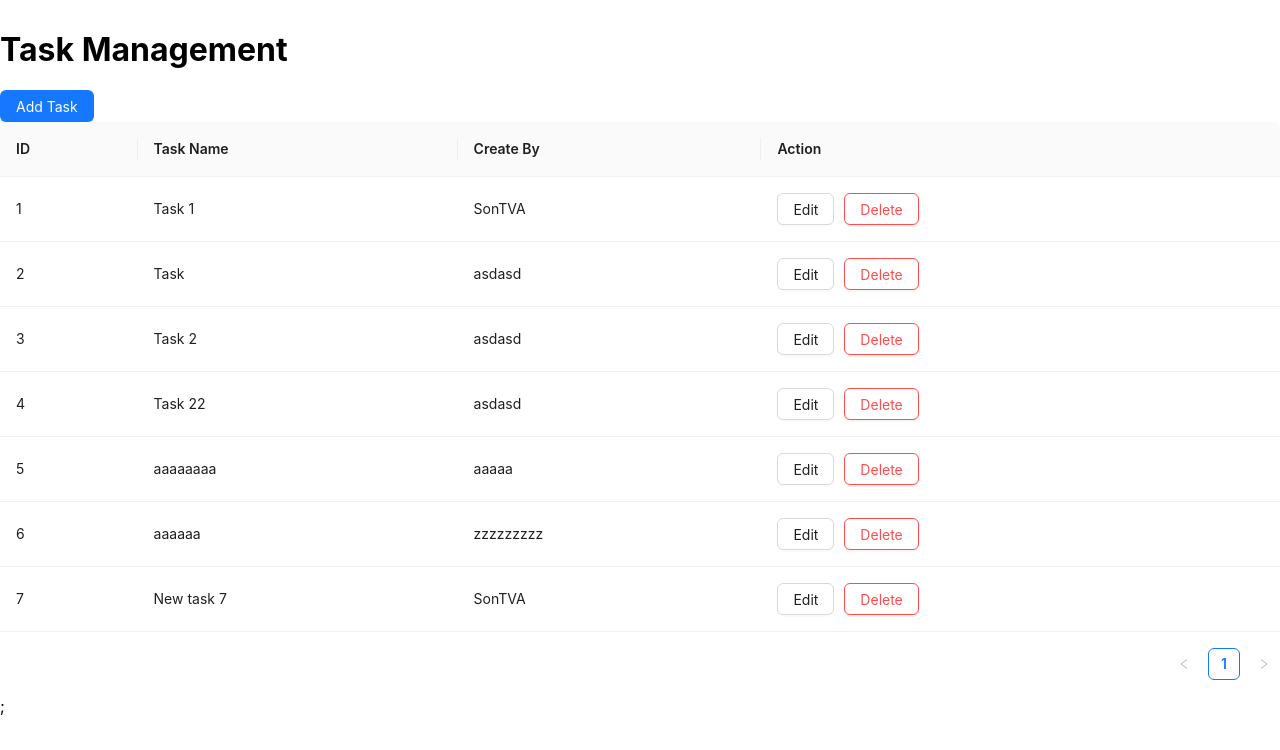
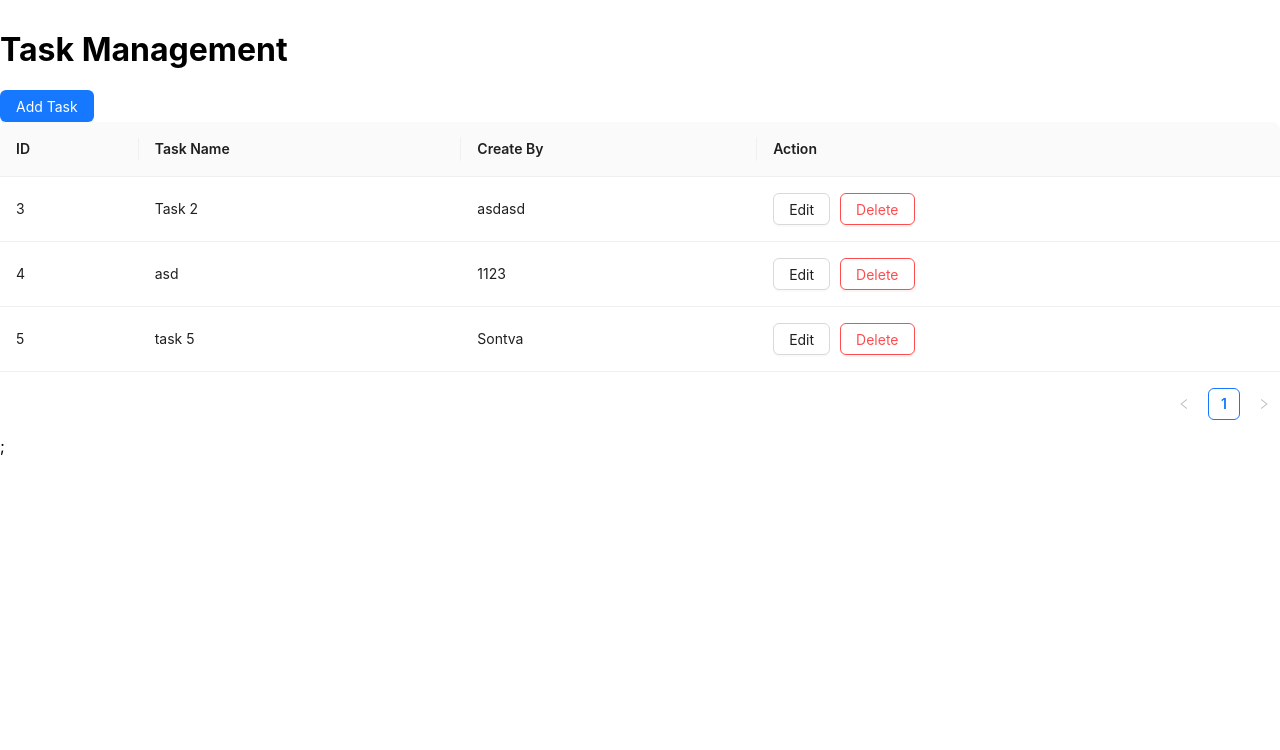
Before and after one commit to AnhSon-DHSPDHDN/fe41-reactjs, a React (Create React App) app: page / in a window 1280 px wide. Shown: the top 750 px of the page. Built offline with nearby package versions, Linux system fonts and the light colour scheme; data requests are answered from the project's data file.

Commit message:
demo-working-with-api

```diff
--- a/db.json
+++ b/db.json
@@ -1,39 +1,19 @@
 {
   "tasks": [
-    {
-      "id": 1,
-      "taskName": "Task 1",
-      "createBy": "SonTVA"
-    },
-    {
-      "taskName": "Task",
-      "createBy": "asdasd",
-      "id": 2
-    },
     {
       "taskName": "Task 2",
       "createBy": "asdasd",
       "id": 3
     },
     {
-      "taskName": "Task 22",
-      "createBy": "asdasd",
+      "taskName": "asd",
+      "createBy": "1123",
       "id": 4
     },
     {
-      "taskName": "aaaaaaaa",
-      "createBy": "aaaaa",
+      "taskName": "task 5",
+      "createBy": "Sontva",
       "id": 5
-    },
-    {
-      "taskName": "aaaaaa",
-      "createBy": "zzzzzzzzz",
-      "id": 6
-    },
-    {
-      "taskName": "New task 7",
-      "createBy": "SonTVA",
-      "id": 7
     }
   ],
   "users": [
--- a/src/App.js
+++ b/src/App.js
@@ -3,6 +3,19 @@ import { TaskApis } from "./apis/taskApis";
 import "./App.css";
 import { Button, Table, Flex, Modal, Form, Input, message } from "antd";
 
+const initialFormValue = {
+  taskName: "",
+  createBy: "",
+};
+
+function App() {
+  const [tasksData, setTasksData] = useState([]);
+  const [isShowForm, setIsShowForm] = useState(false);
+  const [editTaskState, setEditTaskState] = useState({
+    isEditMode: false,
+    taskId: null,
+  });
+  const [form] = Form.useForm();
   const columns = [
     {
       title: "ID",
@@ -22,30 +35,40 @@ const columns = [
     {
       title: "Action",
       key: "action",
-    render: () => {
+      render: (_record) => {
         return (
           <Flex gap={10}>
-          <Button>Edit</Button>
-          <Button danger>Delete</Button>
+            <Button onClick={() => handleOpenEditTask(_record)}>Edit</Button>
+            <Button danger onClick={() => handleDeleteTaskById(_record.id)}>
+              Delete
+            </Button>
           </Flex>
         );
       },
     },
   ];
 
-const initialFormValue = {
-  taskName: "",
-  createBy: "",
+  const handleOpenEditTask = (task) => {
+    setIsShowForm(true);
+    setEditTaskState({
+      isEditMode: true,
+      taskId: task.id,
+    });
+    form.setFieldsValue({
+      taskName: task.taskName,
+      createBy: task.createBy,
+    });
   };
-
-function App() {
-  const [tasksData, setTasksData] = useState([]);
-  const [isShowForm, setIsShowForm] = useState(false);
-  const [form] = Form.useForm();
 
   const handleFetchAllTask = async () => {
     const data = await TaskApis.getAllTasks();
     setTasksData(data);
+  };
+
+  const handleDeleteTaskById = async (taskId) => {
+    await TaskApis.deleteTaskById(taskId);
+    await handleFetchAllTask();
+    message.success("Deleted task done!");
   };
 
   useEffect(() => {
@@ -53,11 +76,20 @@ function App() {
   }, []);
 
   const onFinish = async (values) => {
+    if (editTaskState.isEditMode) {
+      await TaskApis.updateTaskById(editTaskState.taskId, values);
+      message.success("Edit Task Success!!");
+    } else {
       await TaskApis.createTask(values);
-    await handleFetchAllTask();
+      message.success("Add task Success!!");
+    }
     setIsShowForm(false);
     form.resetFields();
-    message.success("Add task Success!!");
+    await handleFetchAllTask();
+    setEditTaskState({
+      isEditMode: false,
+      taskId: null,
+    });
   };
 
   return (
@@ -68,9 +100,16 @@ function App() {
       </Button>
       <Table dataSource={tasksData} columns={columns} rowKey={"id"} />;
       <Modal
-        title={"Add Task"}
+        title={editTaskState.isEditMode ? "Edit Task" : "Add Task"}
         open={isShowForm}
-        onCancel={() => setIsShowForm(false)}
+        onCancel={() => {
+          setIsShowForm(false);
+          setEditTaskState({
+            isEditMode: false,
+            taskId: null,
+          });
+          form.resetFields();
+        }}
         onOk={() => form.submit()}
       >
         <Form
--- a/src/apis/taskApis.js
+++ b/src/apis/taskApis.js
@@ -8,4 +8,13 @@ export const TaskApis = {
   createTask: async (payload) => {
     await axios.post(`${process.env.REACT_APP_BE_URL}tasks`, payload);
   },
+  deleteTaskById: async (taskId) => {
+    await axios.delete(`${process.env.REACT_APP_BE_URL}tasks/${taskId}`);
+  },
+  updateTaskById: async (taskId, payload) => {
+    await axios.patch(
+      `${process.env.REACT_APP_BE_URL}tasks/${taskId}`,
+      payload
+    );
+  },
 };
```
Lines whose indentation alone changed are shown as unchanged.
